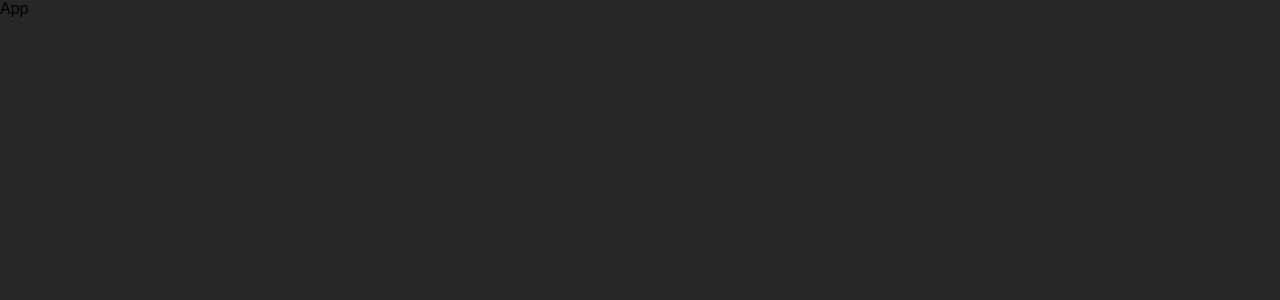
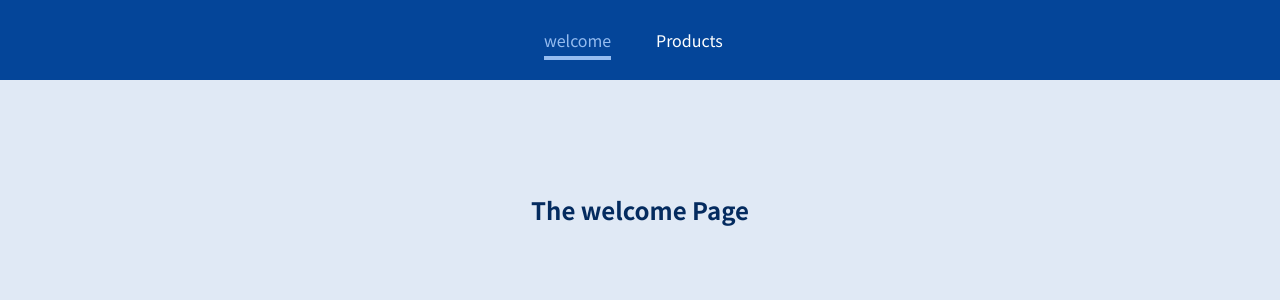
Before and after one commit to amanmool03/React, a React (Create React App) app: page /welcome in a window 1280 px wide. Shown: the top 300 px of the page. Built offline with nearby package versions, Linux system fonts and the light colour scheme.

Commit message:
React Router Basic

```diff
--- a/package.json
+++ b/package.json
@@ -8,6 +8,7 @@
     "@testing-library/user-event": "^7.2.1",
     "react": "^16.13.0",
     "react-dom": "^16.13.0",
+    "react-router-dom": "^5.2.0",
     "react-scripts": "3.4.0"
   },
   "scripts": {
--- a/src/App.js
+++ b/src/App.js
@@ -1,5 +1,37 @@
 import React from "react";
+import {
+  Route,
+  BrowserRouter as Router,
+  Switch,
+  Redirect,
+} from "react-router-dom";
+import MainHeader from "./components/MainHeader";
+import Products from "./pages/Products";
+import Welcome from "./pages/Welcome";
+import ProductDetails from "./pages/ProductDetails";
 
-export default function App() {
-  return <div>App</div>;
+function App() {
+  return (
+    <Router>
+      <MainHeader />
+      <main>
+        <Switch>
+          <Route path="/" exact>
+            <Redirect to="/welcome" />
+          </Route>
+          <Route path="/welcome">
+            <Welcome />
+          </Route>
+          <Route path="/products" exact>
+            <Products />
+          </Route>
+          <Route path="/products/:productId">
+            <ProductDetails />
+          </Route>
+        </Switch>
+      </main>
+    </Router>
+  );
 }
+
+export default App;
--- /dev/null
+++ b/src/components/MainHeader.js
@@ -0,0 +1,24 @@
+import React from "react";
+import { NavLink } from "react-router-dom";
+import classes from "./MainHeader.module.css";
+export default function MainHeader() {
+  return (
+    <header className={classes.header}>
+      <nav>
+        <ul>
+          <li>
+            <NavLink activeClassName={classes.active} to="/welcome">
+              welcome
+            </NavLink>
+          </li>
+
+          <li>
+            <NavLink activeClassName={classes.active} to="/products">
+              Products
+            </NavLink>
+          </li>
+        </ul>
+      </nav>
+    </header>
+  );
+}
--- /dev/null
+++ b/src/components/MainHeader.module.css
@@ -0,0 +1,38 @@
+.header {
+  width: 100%;
+  height: 5rem;
+  background-color: #044599;
+  padding: 0 10%;
+}
+
+.header nav {
+  height: 100%;
+}
+
+.header ul {
+  height: 100%;
+  list-style: none;
+  display: flex;
+  padding: 0;
+  margin: 0;
+  align-items: center;
+  justify-content: center;
+}
+
+.header li {
+  margin: 0 1rem;
+  width: 5rem;
+}
+
+.header a {
+  color: white;
+  text-decoration: none;
+}
+
+.header a:hover,
+.header a:active,
+.header a.active {
+  color: #95bcf0;
+  padding-bottom: 0.25rem;
+  border-bottom: 4px solid #95bcf0;
+}
--- a/src/index.css
+++ b/src/index.css
@@ -1,12 +1,26 @@
+@import url("https://fonts.googleapis.com/css2?family=Noto+Sans+JP:wght@400;700&display=swap");
+
 * {
   box-sizing: border-box;
 }
 
 html {
-  font-family: sans-serif;
+  font-family: "Noto Sans JP", sans-serif;
 }
 
 body {
   margin: 0;
-  background-color: #272727;
+  background-color: #e0e9f5;
 }
+
+main {
+  margin-top: 7rem;
+  text-align: center;
+}
+
+h1,
+h2,
+h3,
+p {
+  color: #042b5f;
+}
--- /dev/null
+++ b/src/pages/ProductDetails.js
@@ -0,0 +1,13 @@
+import React from "react";
+import { useParams } from "react-router-dom";
+
+export default function ProductDetails() {
+  const params = useParams();
+  console.log(params.productId);
+  return (
+    <div>
+      <h1>product details</h1>
+      <p>{params.productId}</p>
+    </div>
+  );
+}
--- /dev/null
+++ b/src/pages/Products.js
@@ -0,0 +1,20 @@
+import React from "react";
+import { Link } from "react-router-dom";
+export default function Products() {
+  return (
+    <section>
+      <h2>The products Page</h2>
+      <ul>
+        <li>
+          <Link to="/products/p1">A Book</Link>
+        </li>
+        <li>
+          <Link to="/products/p2">A carpet</Link>
+        </li>
+        <li>
+          <Link to="/products/p3">A course</Link>
+        </li>
+      </ul>
+    </section>
+  );
+}
--- /dev/null
+++ b/src/pages/Welcome.js
@@ -0,0 +1,13 @@
+import React from "react";
+import { Route } from "react-router-dom";
+
+export default function Welcome() {
+  return (
+    <div>
+      <h2>The welcome Page</h2>
+      <Route path="/welcome/new-user">
+        <p>welcome new user</p>
+      </Route>
+    </div>
+  );
+}
```
Also changed, not shown: src/index.js (+5 -5 lines), src/App.css (added), 1 other file (tests, documents, lock files or other folders).
